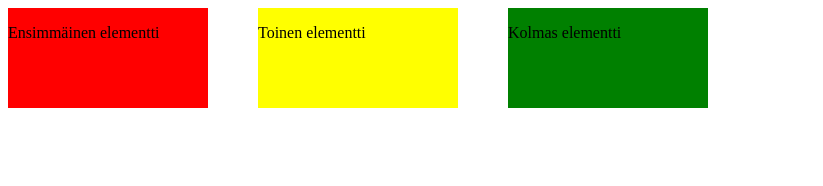
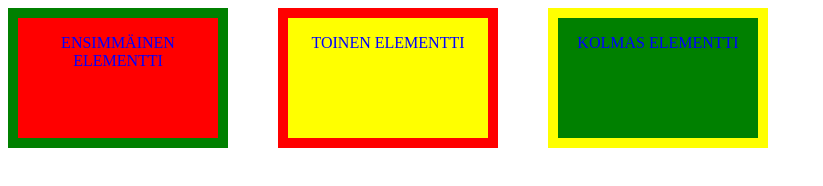
Before and after one commit to jekkojose/Lapio-website, a plain HTML site: page position.html in a window 1280 px wide. Shown: the whole page, without its empty margins (0-823 px from the left). Drawn offline with Linux system fonts and the light colour scheme.

Commit message:
Osa 3. Kymmenes tehtävä

```diff
--- a/styles.css
+++ b/styles.css
@@ -1,23 +1,41 @@
 .first-box-container {
     width: 200px;
-    height: 100px;
+    height: 120px;
     background-color: red;
     float: left;
     margin-right: 50px;
+    text-align: center;
+    text-transform: uppercase;
+    color: blue;
+    border-style: solid;
+    border-width: 10px;
+    border-color: green;
   }
 
   .second-box-container {
     width: 200px;
-    height: 100px;
+    height: 120px;
     background-color: yellow;
     float: left;
     margin-right: 50px;
+    text-align: center;
+    text-transform: uppercase;
+    color: blue;
+    border-style: solid;
+    border-width: 10px;
+    border-color: red;
   }
 
   .third-box-container {
     width: 200px;
-    height: 100px;
+    height: 120px;
     background-color: green;
     float: left;
     margin-right: 50px;
+    text-align: center;
+    text-transform: uppercase;
+    color: blue;
+    border-style: solid;
+    border-width: 10px;
+    border-color: yellow;
   }
```
